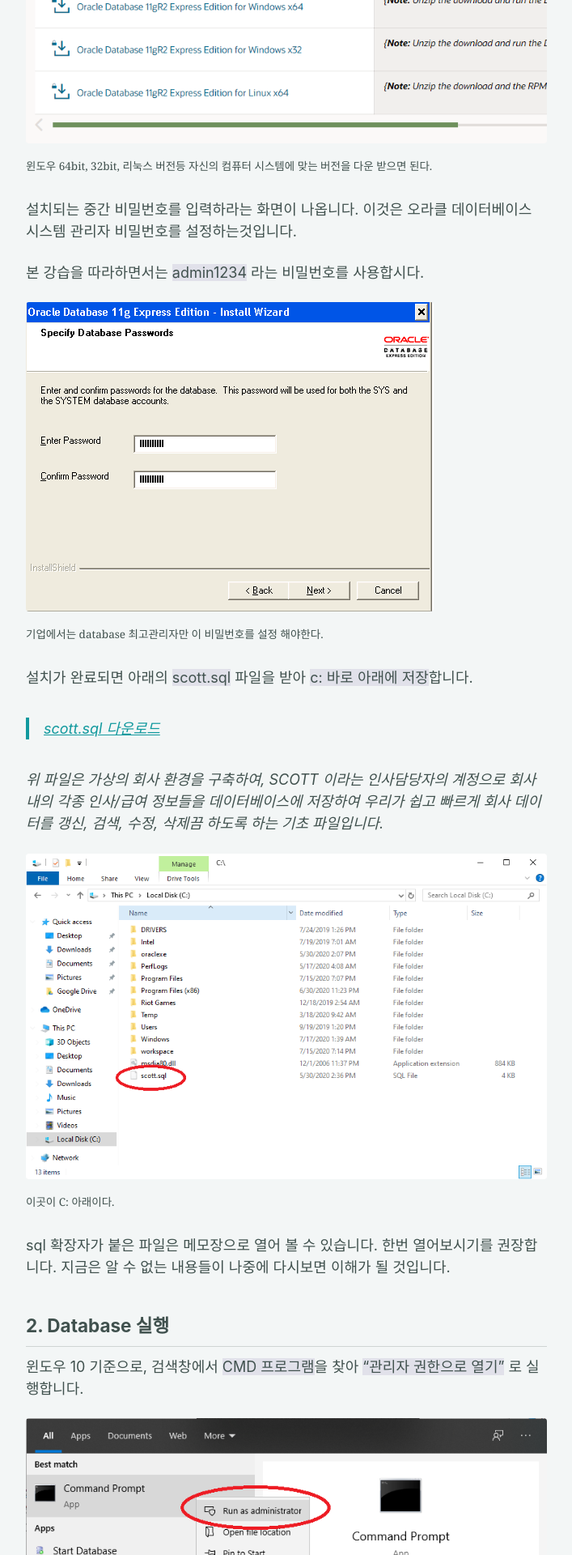
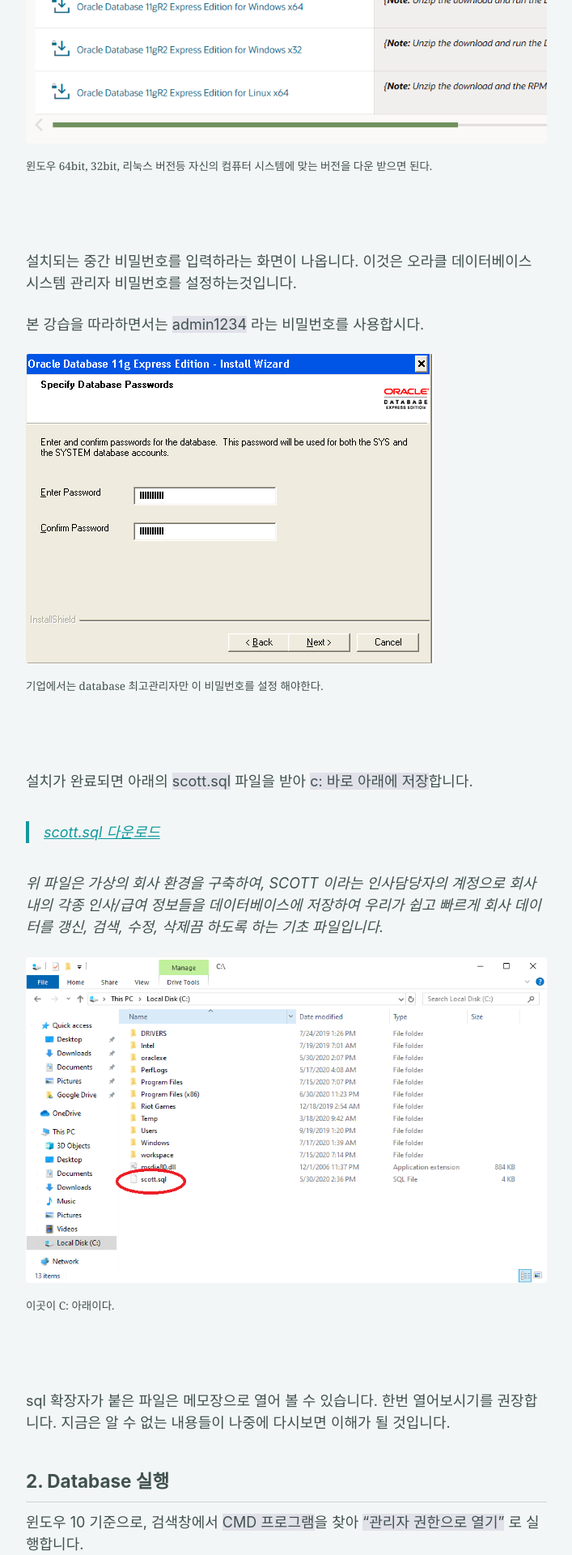
Before and after one commit to orezmis/orezmis.github.io, a Jekyll site: the page built from _posts/2020-10-22-sql_installation_and_account_setup.md, in a window 1280 px wide. Shown: the part 673-2593 px from the top of the page at 81% size, without its empty margins (286-993 px from the left). Built offline with Jekyll 4.4.1, drawn with Linux system fonts in a browser that asks for light colours; cached includes are drawn as plain includes.

````diff
--- a/_posts/2020-10-22-sql_installation_and_account_setup.md
+++ b/_posts/2020-10-22-sql_installation_and_account_setup.md
@@ -18,13 +18,13 @@
 
 본 강좌에서 사용하는 버전은 Oracle 11G Express Edition으로, 줄여서 OracleXE11 이라고 합니다. 위 링크에 접속하여 간단한 회원가입을 하시고 다운을 받으시면 됩니다.
 
-![윈도우 64bit, 32bit, 리눅스 버전등 자신의 컴퓨터 시스템에 맞는 버전을 다운 받으면 된다.](/assets/images/OracleSQL/chap1/1.PNG)
+![윈도우 64bit, 32bit, 리눅스 버전등 자신의 컴퓨터 시스템에 맞는 버전을 다운 받으면 된다.](/assets/images/OracleSQL/chap1/1.PNG)<br/><br/>
 
 설치되는 중간 비밀번호를 입력하라는 화면이 나옵니다. 이것은 오라클 데이터베이스 시스템 관리자 비밀번호를 설정하는것입니다.
 
 본 강습을 따라하면서는 <span style="background-color: #e1e1ea">admin1234</span> 라는 비밀번호를 사용합시다.
 
-![기업에서는 database 최고관리자만 이 비밀번호를 설정 해야한다.](/assets/images/OracleSQL/chap1/7.PNG)
+![기업에서는 database 최고관리자만 이 비밀번호를 설정 해야한다.](/assets/images/OracleSQL/chap1/7.PNG)<br/><br/>
 
 설치가 완료되면 아래의 <span style="background-color: #e1e1ea">scott.sql</span> 파일을 받아 <span style="background-color: #e1e1ea">c: 바로 아래에 저장</span>합니다.
 
@@ -32,14 +32,14 @@
 
 _위 파일은 가상의 회사 환경을 구축하여, SCOTT 이라는 인사담당자의 계정으로 회사내의 각종 인사/급여 정보들을 데이터베이스에 저장하여 우리가 쉽고 빠르게 회사 데이터를 갱신, 검색, 수정, 삭제끔 하도록 하는 기초 파일입니다._
 
-![이곳이 C: 아래이다.](/assets/images/OracleSQL/chap1/3.PNG)
+![이곳이 C: 아래이다.](/assets/images/OracleSQL/chap1/3.PNG)<br/><br/>
 
 sql 확장자가 붙은 파일은 메모장으로 열어 볼 수 있습니다. 한번 열어보시기를 권장합니다. 지금은 알 수 없는 내용들이 나중에 다시보면 이해가 될 것입니다.
 
 ## 2. Database 실행
 윈도우 10 기준으로, 검색창에서 <span style="background-color: #e1e1ea">CMD 프로그램</span>을 찾아 <span style="background-color: #e1e1ea">"관리자 권한으로 열기"</span> 로 실행합니다.
 
-![관리자 권한 실행](/assets/images/OracleSQL/chap1/4.png)
+![관리자 권한 실행](/assets/images/OracleSQL/chap1/4.png)<br/><br/>
 
 CMD 창에서 아래와 같이 타이핑을 합시다:
 
@@ -49,6 +49,8 @@
 * sqlplus 키워드는 Oracle Database를 실행시키는 명령어입니다.
 * system 은 시스템의 계정이름, admin1234는 DB를 설치할때 설정한 비밀번호 입니다.
 * 계정이름과 비밀번호는 / 로 구분이 되며, 아래와 같이 접속할 수도 있습니다:
+<br/><br/>
+
 
 ```sql
 >sqlplus
@@ -66,12 +68,16 @@
 성공적으로 system 계정으로 데이터베이스(DB) 에 접속하였다면, 프롬프트 창에  SQL>  라는 문구와 커서가 보일것입니다.
 
 그럼 또 다음과 같은 키워드를 입력해 봅시다:
+<br/><br/>
+
 
 ```sql
 -- 입력
 SQL> @c:\scott.sql
 ```
 * 위 커맨드는 아까 받은 scott.sql 파일을 읽어옵니다.
+<br/><br/>
+
 
 ```sql
 -- 입력
@@ -83,6 +89,8 @@
 ```
 * scott 계정의 비밀번호를 tiger 로 변경합니다.
 * 계정과 비밀번호에 관해서는 나중에 배웁니다.
+<br/><br/>
+
 
 ```sql
 -- 입력
@@ -93,6 +101,8 @@
 Connected.
 ```
 * scott 계정으로 접속하겠다는 커맨드 입니다.
+<br/><br/>
+
 
 ```sql
 -- 입력
@@ -104,11 +114,15 @@
 ```
 * 현재 DB 에 접속중인 계정을 보여줍니다.
 * 현재 scott 계정에 잘 접속 해 있는것을 볼 수 있습니다.
+<br/><br/>
+
 
 ```sql
 -- 입력
 SQL> quit
 ```
 * DB 를 종료합니다.
+<br/><br/>
+
 
 본격적으로 DB 에 저장된 데이터를 SQL 문으로 제어할 준비가 되었습니다.다음강습에 다시 한번 매력적인 SQL의 세계로 빠져봅시다.
````
